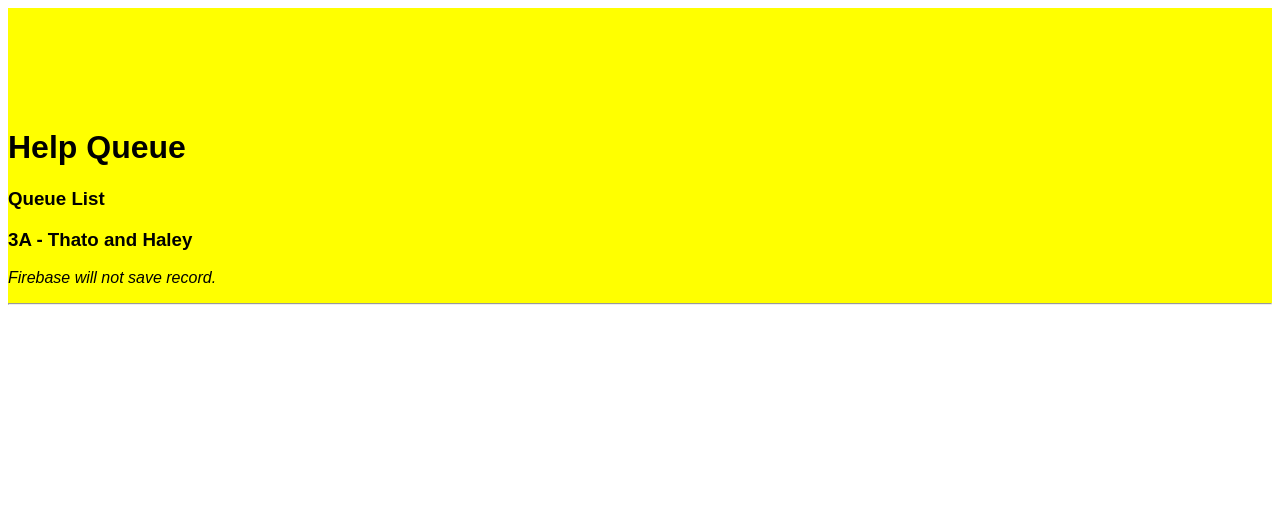
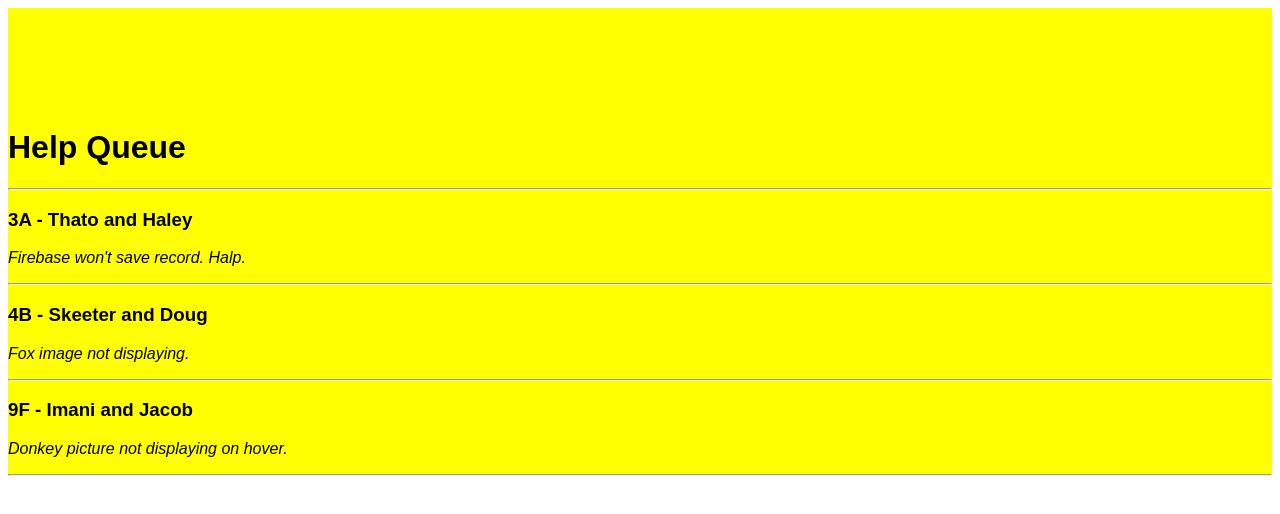
Before and after one commit to step818/my-first-react-app, a React app: page / in a window 1280 px wide. Shown: the top 514 px of the page. Built offline with nearby package versions, Linux system fonts and the light colour scheme.

Commit message:
looping in jsx

```diff
--- a/package.json
+++ b/package.json
@@ -5,6 +5,7 @@
   "main": "index.js",
   "scripts": {
     "lint": "eslint src/** src/**/**; exit 0",
+    "lint-fix": "eslint src/** src/**/** --fix; exit 0",
     "test": "echo \"Error: no poop test specified\" && exit 1",
     "start": "webpack-dev-server"
   },
@@ -21,6 +22,7 @@
     "babel-preset-es2015": "^6.24.1",
     "babel-preset-react": "^6.24.1",
     "eslint": "^4.13.1",
+    "eslint-loader": "^2.1.2",
     "eslint-plugin-react": "^7.14.2",
     "html-webpack-plugin": "^2.29.0",
     "react-hot-loader": "^3.0.0-beta.7",
--- a/src/components/TicketList.jsx
+++ b/src/components/TicketList.jsx
@@ -1,14 +1,34 @@
 import React from 'react';
 import Ticket from './Ticket';
+
+var masterTicketList = [
+  {
+    names: 'Thato and Haley',
+    location: '3A',
+    issue: 'Firebase won\'t save record. Halp.'
+  },
+  {
+    names: 'Skeeter and Doug',
+    location: '4B',
+    issue: 'Fox image not displaying.'
+  },
+  {
+    names: 'Imani and Jacob',
+    location: '9F',
+    issue: 'Donkey picture not displaying on hover.'
+  }
+]
 
 function TicketList() {
   return(
     <div>
-      <h3>Queue List</h3>
-      <Ticket
-        location="3A"
-        names="Thato and Haley"
-        issue="Firebase will not save record."/>
+      <hr/>
+      {masterTicketList.map((ticket, index) =>
+        <Ticket names={ticket.names}
+          location={ticket.location}
+          issue={ticket.issue}
+          key={index} />
+      )}
     </div>
   );
 }
--- a/webpack.config.js
+++ b/webpack.config.js
@@ -33,6 +33,16 @@ module.exports = {
     rules: [
       {
         test: /\.jsx?$/,
+        enforce: "pre",
+        loader: "eslint-loader",
+        exclude: /node_modules/,
+        options: {
+          emitWarning: true,
+          configFile: "./.eslintrc.json"
+          }
+        },
+        {
+        test: /\.jsx?$/,
         loader: "babel-loader",
         exclude: /node_modules/,
         options: {
```
Also changed, not shown: .eslintrc.json, 1 other file (tests, documents, lock files or other folders).
